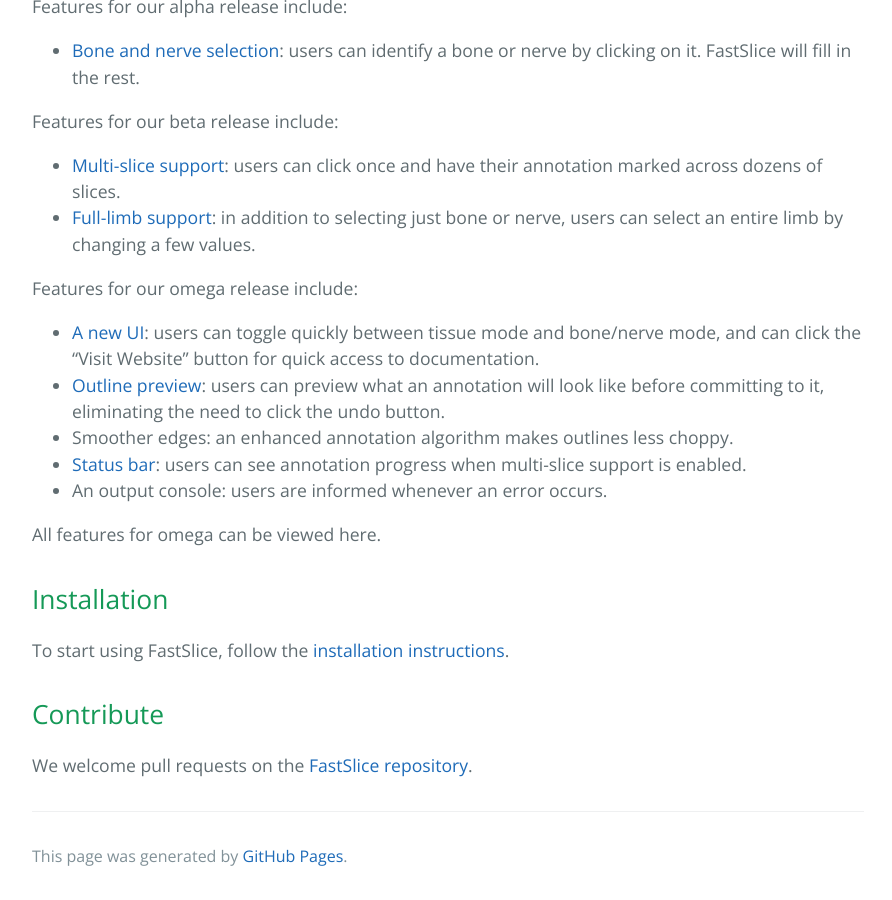
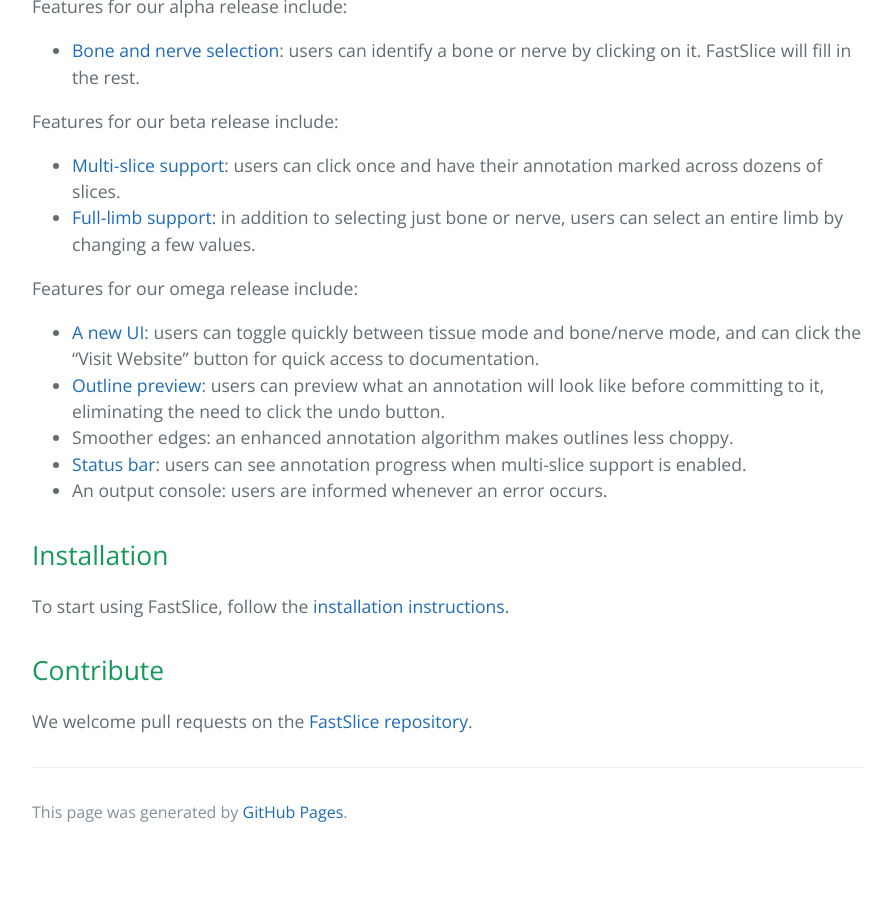
Before and after one commit to FastSlice/fastslice.github.io, a Jekyll site: the page built from index.md, in a window 1280 px wide and 900 px high, scrolled down 1441 px. Shown: the whole window, without its empty margins (192-1084 px from the left). Built offline with Jekyll 4.4.1, drawn with Linux system fonts in a browser that asks for light colours; our own code applies the rules of GitHub Pages for plain Markdown files; after the commit the page ends 2297 px from its top, so only the background shows below that.

Commit message:
Edit index.md

```diff
--- a/index.md
+++ b/index.md
@@ -46,8 +46,6 @@ Features for our omega release include:
 * [Status bar](https://youtu.be/TSEpF9ZIL9Q?t=1m15s): users can see annotation progress when multi-slice support is enabled.
 * An output console: users are informed whenever an error occurs.
 
-All features for omega can be viewed here.
-
 ## Installation
 
 To start using FastSlice, follow the [installation instructions](https://fastslice.github.io/install).
```
